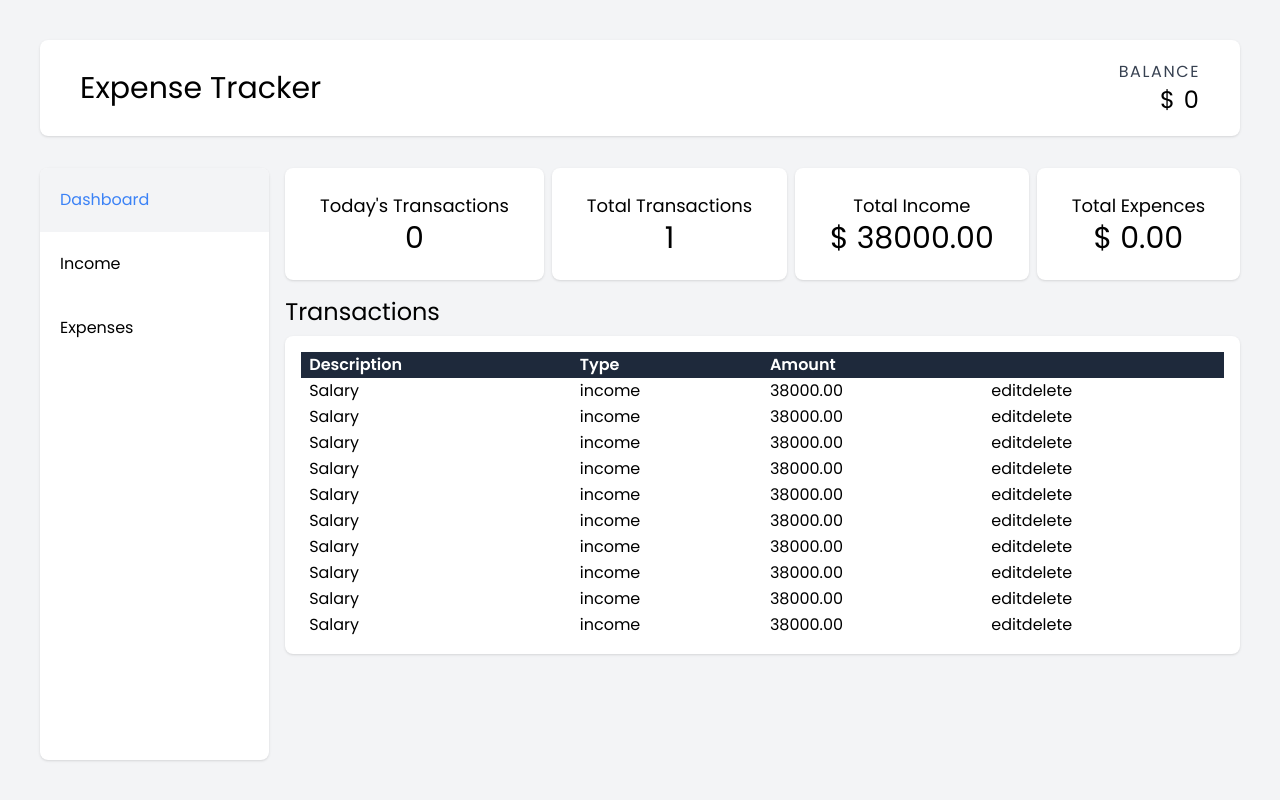
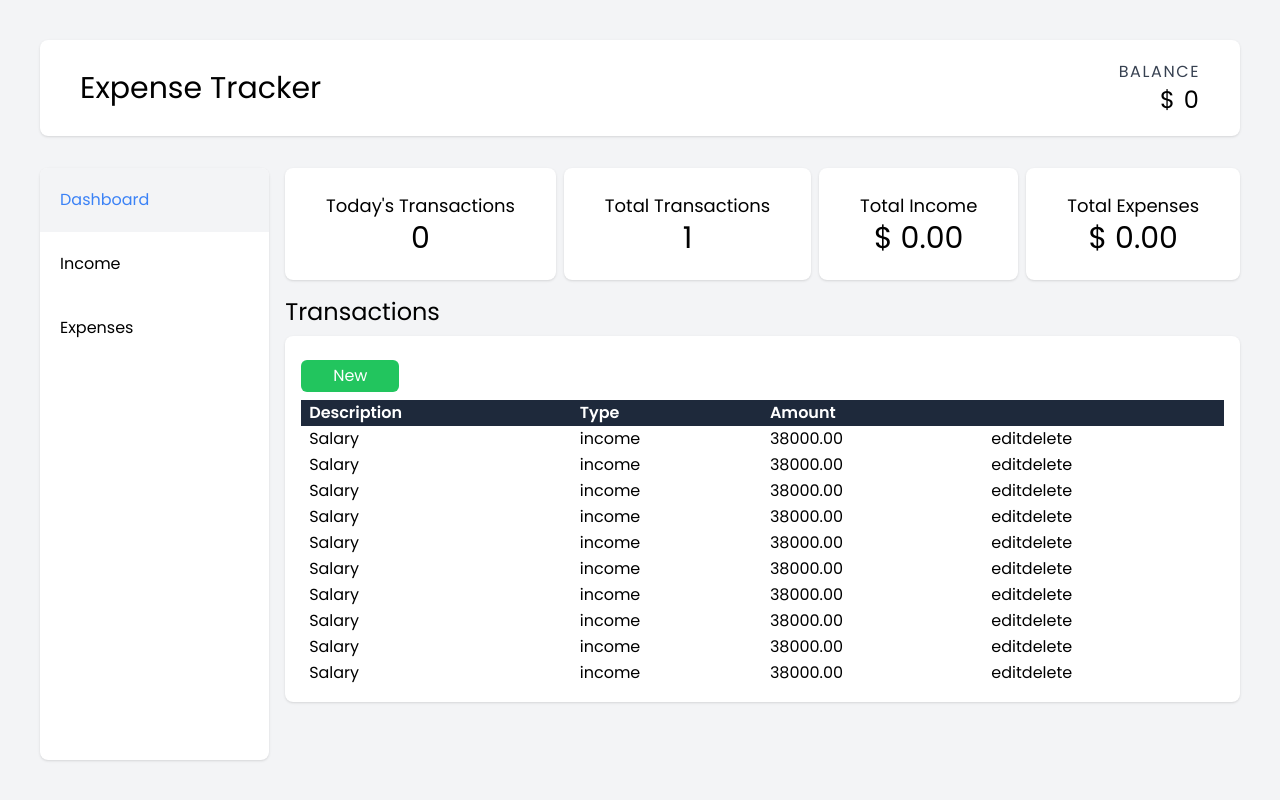
Before and after one commit to ktxdev/expense-tracker, a React (Create React App) app in the folder src/main/frontend/: page / in a window 1280 px wide. Built offline with nearby package versions, Linux system fonts and the light colour scheme; no server answers.

Commit message:
added functionality to add new transaction

```diff
--- a/src/main/frontend/public/index.html
+++ b/src/main/frontend/public/index.html
@@ -16,5 +16,6 @@
   <body>
     <noscript>You need to enable JavaScript to run this app.</noscript>
     <div id="root"></div>
+    <div id="modal-root"></div>
   </body>
 </html>
--- a/src/main/frontend/src/App.js
+++ b/src/main/frontend/src/App.js
@@ -22,7 +22,6 @@ const App = () => {
     console.log('Getting all transactions..');
     axios.get(BASE_URL).then(res => {
       setTransactions(res.data.content)
-      console.log(res.data.content);
       calculateBalance(res.data.content)
     }).catch(err => {
       console.log(err);
@@ -36,6 +35,17 @@ const App = () => {
     setBalance(newBalance)
   }
 
+  const addTransaction = async (transaction) => {
+    await axios.post(BASE_URL, transaction).then(res => {
+      setTransactions([...transactions, res.data])
+      console.log(res.data);
+    }).catch(err => {
+      console.log(err);
+    })
+
+    console.log(transactions);
+  }
+
   return (
     <div className="flex flex-col w-full h-screen max-h-screen bg-gray-100 p-10">
         <Navbar balance={balance} />
@@ -43,7 +53,7 @@ const App = () => {
           <SideNav />
           <div className="w-full flex flex-col">
             <Routes>
-              <Route path="/" element={<Dashboard />}/>
+              <Route path="/" element={<Dashboard onAddTransaction={addTransaction} />}/>
               <Route path="/expenses" element={<Expenses />}/>
               <Route path="/income" element={<Income />}/>
             </Routes>
--- a/src/main/frontend/src/components/Dashboard.jsx
+++ b/src/main/frontend/src/components/Dashboard.jsx
@@ -2,11 +2,11 @@ import React from 'react'
 import Stats from "./stats/Stats";
 import Transactions from "./transactions/Transactions";
 
-const Dashboard = () => {
+const Dashboard = ({onAddTransaction}) => {
     return (
         <>
             <Stats />
-            <Transactions />
+            <Transactions onAddTransaction={onAddTransaction} />
         </>
     )
 }
--- /dev/null
+++ b/src/main/frontend/src/components/Modal.jsx
@@ -0,0 +1,12 @@
+import { createPortal } from 'react-dom'
+
+const Modal = ({children}) => {
+  return (
+    createPortal(
+      children,
+      document.getElementById("modal-root")
+    )
+  )
+}
+
+export default Modal
--- a/src/main/frontend/src/components/stats/Stats.jsx
+++ b/src/main/frontend/src/components/stats/Stats.jsx
@@ -1,16 +1,14 @@
-import React, { useState } from 'react'
+import React from 'react'
 import Stat from './stat/Stat'
 
 const Stats = () => {
-    const [stats, setStats] = useState([
-        { title: "Today's Transactions", value: 0 },
-        { title: "Total Transactions", value: 1 },
-        { title: "Total Income", value: "$ 38000.00" },
-        { title: "Total Expences", value: "$ 0.00" },
-    ])
+
     return (
         <div className="flex space-x-2 mb-4">
-            { stats.map(stat => <Stat stat={stat} />)}
+            <Stat title="Today's Transactions" value="0"/>
+            <Stat title="Total Transactions" value="1"/>
+            <Stat title="Total Income" value="$ 0.00"/>
+            <Stat title="Total Expenses" value="$ 0.00"/>
         </div>
     )
 }
--- a/src/main/frontend/src/components/stats/stat/Stat.jsx
+++ b/src/main/frontend/src/components/stats/stat/Stat.jsx
@@ -1,6 +1,6 @@
 import React from 'react'
 
-function Stat({ stat: { title, value }}) {
+function Stat({ title, value }) {
     return (
         <div className="bg-white flex-grow p-6 rounded-lg shadow text-center">
             <h4 className="text-lg" >{title}</h4>
--- a/src/main/frontend/src/components/transactions/Transactions.jsx
+++ b/src/main/frontend/src/components/transactions/Transactions.jsx
@@ -1,20 +1,69 @@
 import React, { useState } from 'react'
+import Modal from '../Modal'
 
-const Transactions = () => {
-    const [transactions, setTransactions] = useState([1, 2, 3, 4, 5, 6,7,8,9,0])
+const Transactions = ({ onAddTransaction }) => {
+    const [transactions, setTransactions] = useState([1, 2, 3, 4, 5, 6, 7, 8, 9, 0])
+    const [showModal, setShowModal] = useState(false)
+    const [desc, setDesc] = useState('')
+    const [amount, setAmount] = useState(0)
+    const [type, setType] = useState('')
+
+    const toggleModal = () => setShowModal(!showModal)
+
+    const submit = (e) => {
+        e.preventDefault()
+        console.log(`${desc}, ${amount}, ${type}`)
+        // Process the submit
+        const transaction = { description: desc, amount, type }
+        onAddTransaction(transaction)
+        toggleModal()
+    }
+
     return (
         <div className="flex-grow flex flex-col">
             <h2 className="text-2xl mb-2">Transactions</h2>
             <div className="bg-white rounded-lg shadow p-4" >
+                <div className="py-2">
+                    {showModal && <Modal>
+                        <div className="inset-0 absolute bg-gray-800 bg-opacity-30 flex items-center justify-center">
+                            <form className="bg-white rounded-lg shadow-lg p-10 flex flex-col space-y-4 w-4/12">
+                                <label htmlFor="desc">
+                                    Description:
+                                    <input value={desc} onChange={(e) => setDesc(e.target.value)} className="block bg-gray-200 outline-none rounded py-2 px-4 w-full" type="text" id="desc" />
+                                </label>
+                                <label htmlFor="amount">
+                                    Amount:
+                                    <input value={amount} onChange={(e) => setAmount(e.target.value)} className="block bg-gray-200 outline-none rounded py-2 px-4 w-full" type="number" min="0" id="amount" />
+                                </label>
+                                <label htmlFor="type">
+                                    Type:
+                                    <select value={type} onChange={(e) => setType(e.target.value)} className="block bg-gray-200 outline-none rounded py-2 px-4 w-full" id="type">
+                                        <option value="" disabled>Select a type</option>
+                                        <option value="INCOME">Income</option>
+                                        <option value="EXPENSE">Expense</option>
+                                    </select>
+                                </label>
+                                <div className="border-b-2 border-b-gray-200"></div>
+                                <div className="flex justify-between py-4">
+                                    <button onClick={toggleModal} className="py-2 px-8 bg-gray-100 rounded-md hover:bg-gray-200 transition-colors duration-300 ease-in-out">Cancel</button>
+                                    <button onClick={submit} className="py-2 px-8 bg-green-500 rounded-md hover:bg-green-600 text-white transition-colors duration-300 ease-in-out">Submit</button>
+                                </div>
+                            </form>
+                        </div>
+                    </Modal>}
+                    <button onClick={toggleModal} className='py-1 px-8 bg-green-500 rounded-md hover:bg-green-600 text-white transition-colors duration-300 ease-in-out'>New</button>
+                </div>
                 <table className="w-full">
                     <thead className="text-left bg-slate-800 text-white">
-                        <th className="px-2">Description</th>
-                        <th className="px-2">Type</th>
-                        <th className="px-2">Amount</th>
-                        <th></th>
+                        <tr>
+                            <th className="px-2">Description</th>
+                            <th className="px-2">Type</th>
+                            <th className="px-2">Amount</th>
+                            <th></th>
+                        </tr>
                     </thead>
                     <tbody className="max-h-10 overflow-y-scroll">
-                        { transactions.map(t => <tr className='py-4'>
+                        {transactions.map(t => <tr key={t} className='py-4'>
                             <td className="px-2">Salary</td>
                             <td className="px-2">income</td>
                             <td className="px-2">38000.00</td>
@@ -22,7 +71,7 @@ const Transactions = () => {
                                 <button>edit</button>
                                 <button>delete</button>
                             </td>
-                        </tr> )}
+                        </tr>)}
                     </tbody>
                 </table>
             </div>
```
